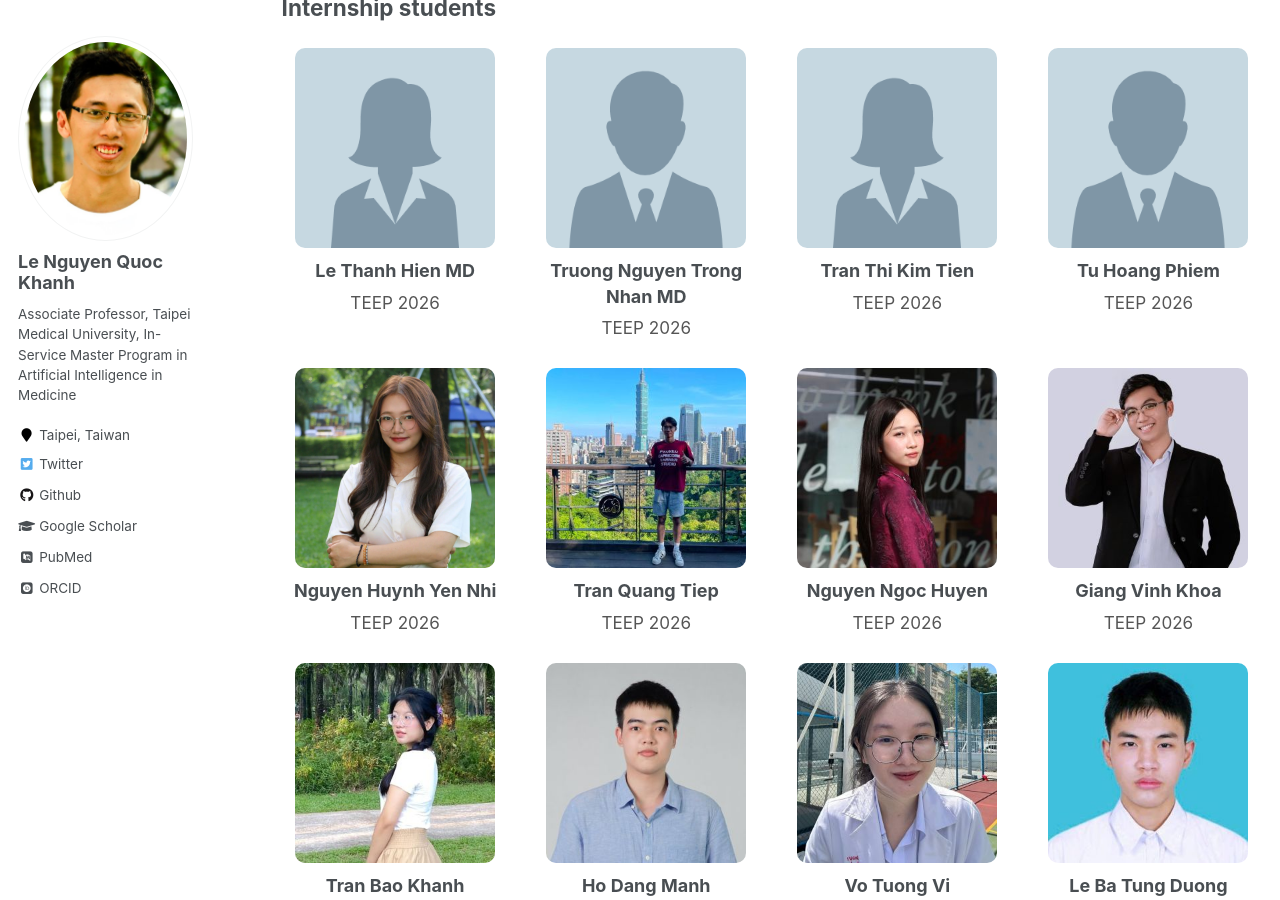
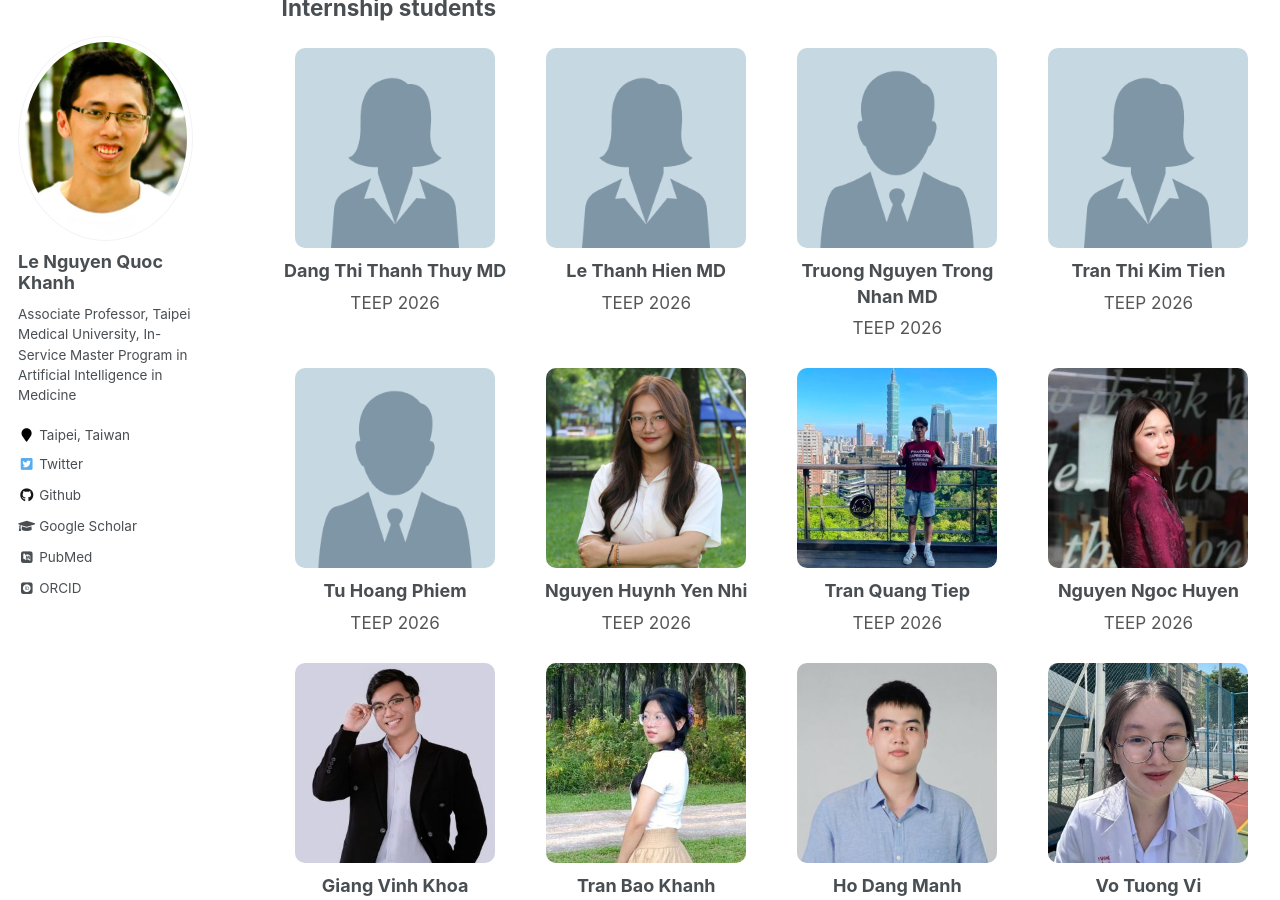
Before and after one commit to khanhlee/khanhlee.github.io, a Jekyll site: the page built from _pages/member.md, in a window 1280 px wide and 900 px high, scrolled down 3851 px. Built offline with Jekyll 4.4.1, drawn with Linux system fonts in a browser that asks for light colours; some web fonts are replaced.

Commit message:
Update member.md

```diff
--- a/_pages/member.md
+++ b/_pages/member.md
@@ -318,6 +318,12 @@ TMU AIBioMed Lab develops clinically grounded AI systems by integrating medical
 <div class="member-grid">
 
   <div class="member-card">
+    <img src="/images/female.png" alt="Dang Thi Thanh Thuy MD">
+    <div class="member-name">Dang Thi Thanh Thuy MD</div>
+    <div class="member-role">TEEP 2026</div>
+  </div>
+
+  <div class="member-card">
     <img src="/images/female.png" alt="Le Thanh Hien MD">
     <div class="member-name">Le Thanh Hien MD</div>
     <div class="member-role">TEEP 2026</div>
```
